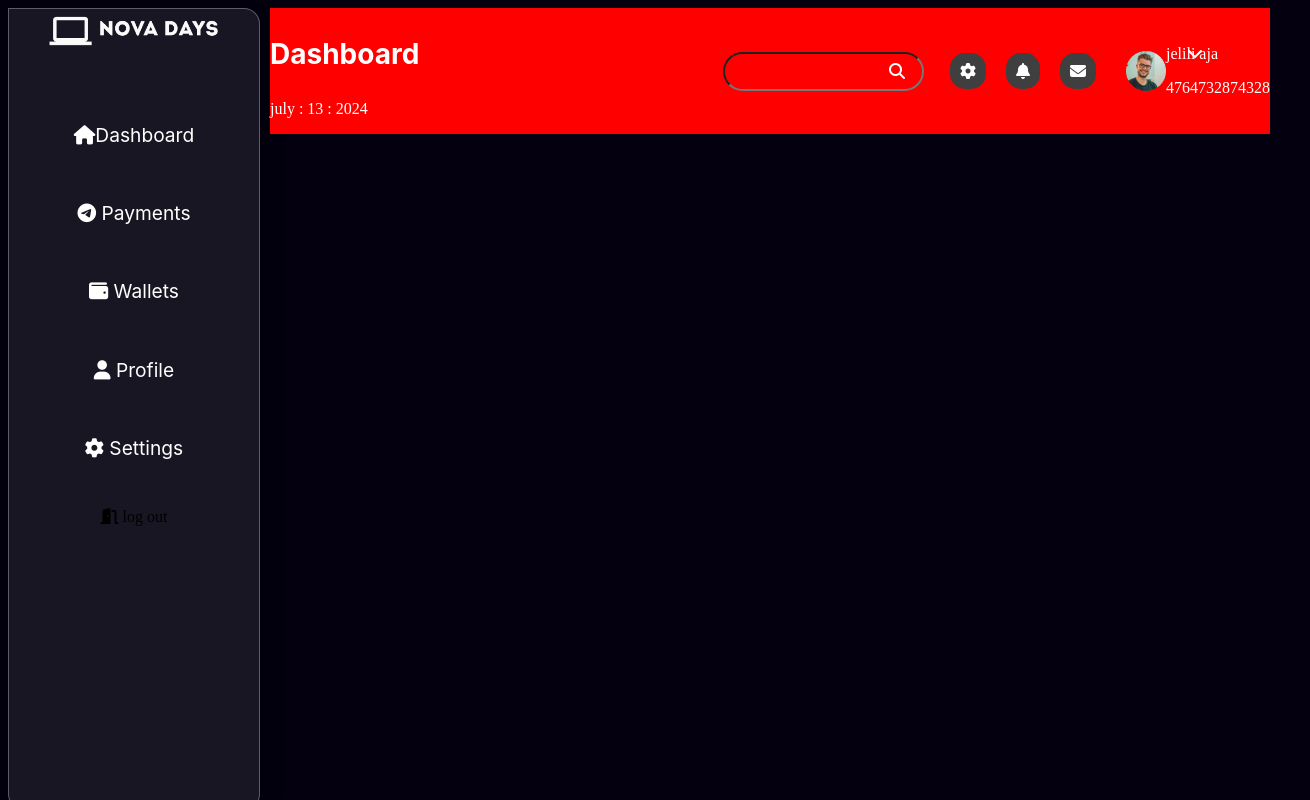
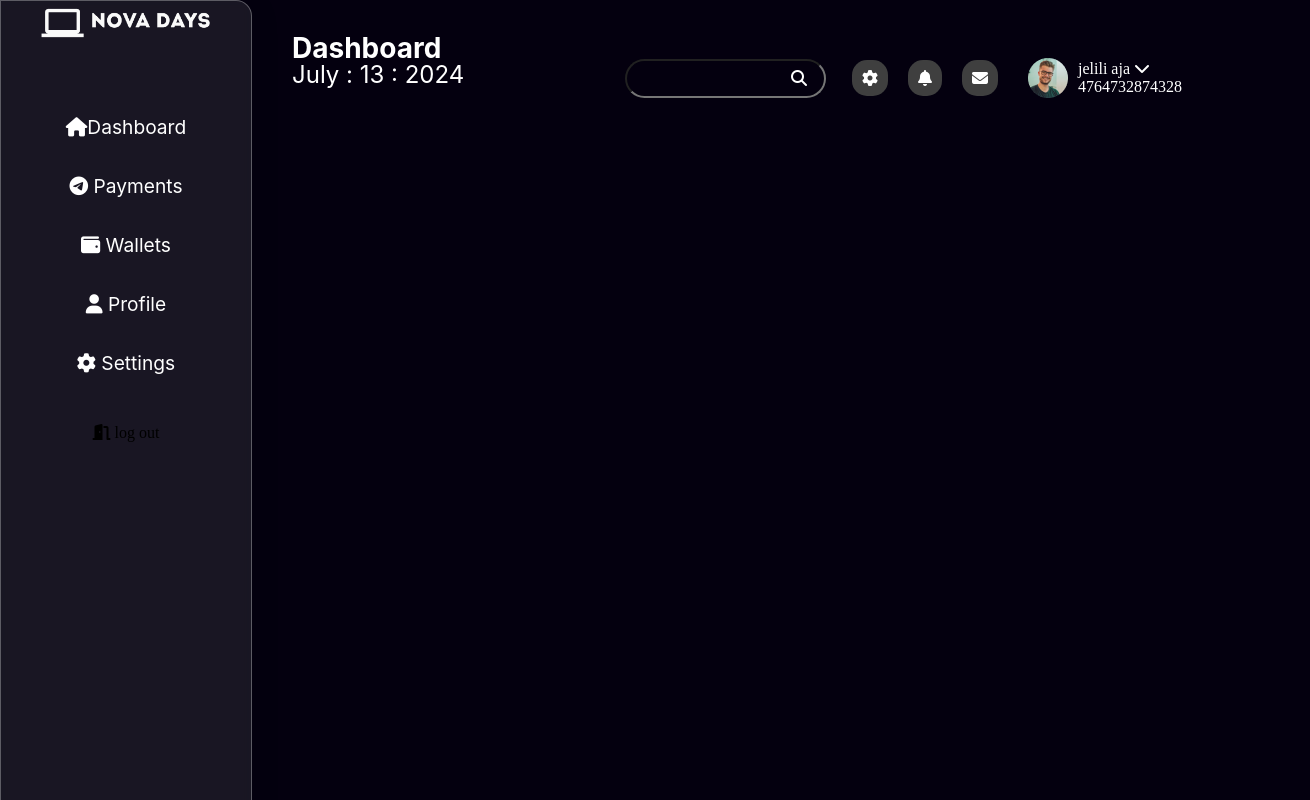
Before and after one commit to GAMSH655/NoOVA-DASHBOARD, a React (Vite) app: page / in a window 1280 px wide. Shown: the top 800 px of the page, 1310 px wide, since content can reach past the window. Built offline with nearby package versions, Linux system fonts and the light colour scheme.

Commit message:
working in grid aspect

```diff
--- a/src/App.css
+++ b/src/App.css
@@ -1,8 +1,11 @@
 body{
    background-color:rgba(4, 0, 15, 1);
-   overflow: hidden;
 }
 .mainDash{
    display: flex;
    /* justify-content: space-evenly; */
 }
+*{
+   padding: 0;
+   margin: 0;
+}
--- a/src/components/Aside.css
+++ b/src/components/Aside.css
@@ -7,7 +7,7 @@
  }
 .asideBar{
     width: 250px;
-    height: 100vh;
+    height: 150vh;
     text-align: center;
     overflow-y:hidden;
     /* From https://css.glass */
--- a/src/components/MiddleDash.css
+++ b/src/components/MiddleDash.css
@@ -13,10 +13,18 @@ text-align: left;
 .navBar{
       display:flex;
       justify-content: space-between;
-      background-color: red;
-       width: 1000px;
+       width: 900px;
      position: relative;
      right: 40px;
+     padding: 30px;
+}
+.date{
+     font-family: Inter;
+     font-size:1.5rem;
+     font-weight: 400;
+     line-height: 18px;
+     text-align: left;
+     text-transform: capitalize;
 }
 .profilecont{
    display: flex;
@@ -27,7 +35,7 @@ text-align: left;
      display: flex;
      justify-content: space-between;
 }
-.userInfo{
+.spn , spn2{
      display: block;
 }
 .searchConatiner{
@@ -53,3 +61,6 @@ input{
      margin: 10px;
      border-radius: 15px;
 }
+.userName{
+     padding: 10px;
+}
--- a/src/components/MiddleDash.jsx
+++ b/src/components/MiddleDash.jsx
@@ -2,6 +2,7 @@ import profileImg  from '../assets/profile.png'
 import './MiddleDash.css'
 
 function MiddleDash(){
+
     return(
        <>
          <link rel="stylesheet" href="https://cdnjs.cloudflare.com/ajax/libs/font-awesome/6.5.1/css/all.min.css"></link>
@@ -25,8 +26,14 @@ function MiddleDash(){
                         <div className="profilecont">
                           <img src={profileImg} alt="" />
                            <div className="userInfo">
-                           <p className="userName">jelili aja <i className="fa-solid fa-chevron-down searchIcon"></i></p>
-                          <p className="userAccount">4764732874328</p>
+                           <p className="userName">
+                            <span className="spn">
+                            jelili aja <i className="fa-solid fa-chevron-down "></i>
+                            </span>
+                            <span className="span2">
+                            4764732874328
+                            </span>
+                           </p>
                            </div>
                         </div>
                        </div>
```
Also changed, not shown: src/components/Grid.css (added), src/components/GridComp.jsx (added).
